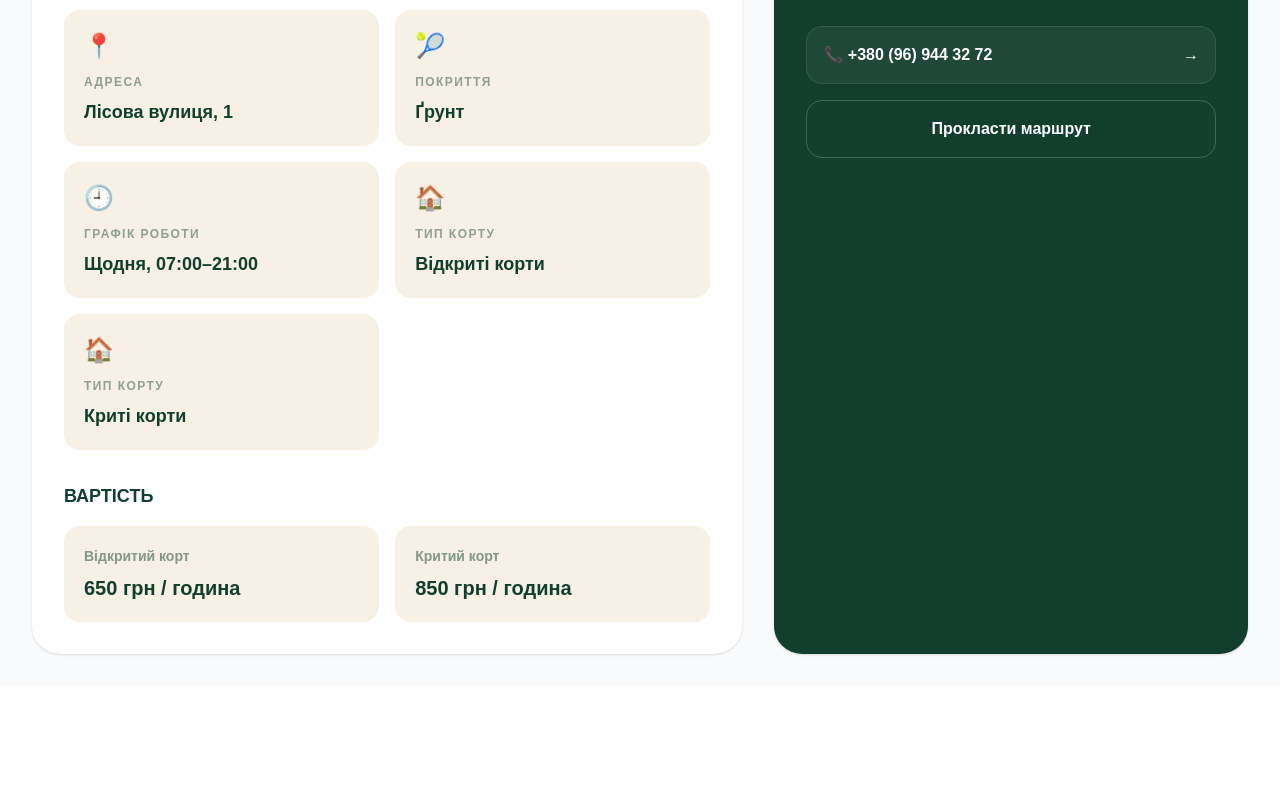
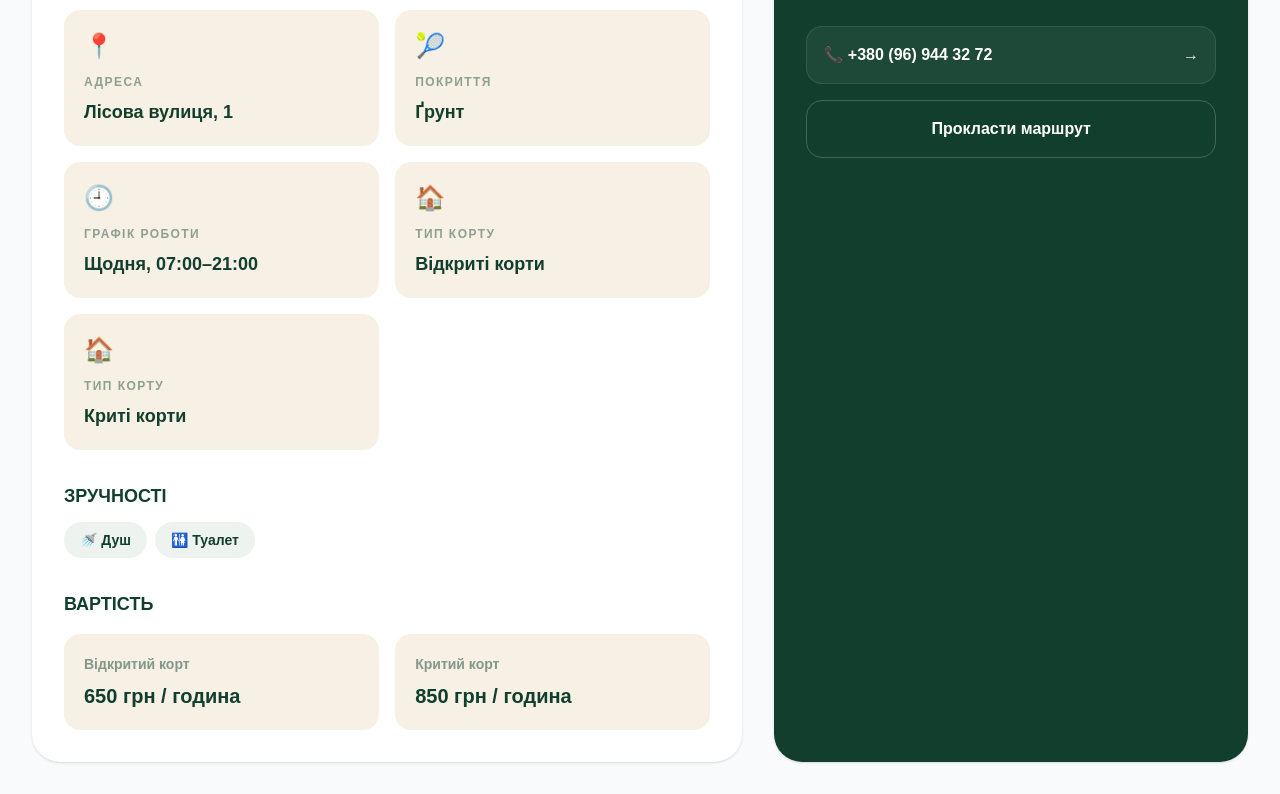
Before and after one commit to yellowblue9912-cell/irpin-tennis-next, a Next.js app: page /courts/campa-bucha in a window 1280 px wide. Shown: the part 892-1686 px from the top of the page. Before the commit the page ends 1578 px from the top, so only its background shows below. Built offline with nearby package versions, Linux system fonts and the light colour scheme.

Commit message:
Add court amenities

```diff
--- a/app/courts/[slug]/page.tsx
+++ b/app/courts/[slug]/page.tsx
@@ -16,6 +16,7 @@ type Court = {
   description: string;
   schedule: string | null;
   courts: string[];
+  amenities?: string[];
   prices: {
     title: string;
     price: string;
@@ -39,6 +40,7 @@ const courts: Record<string, Court> = {
       "Відкритий ґрунтовий тенісний корт в Ірпені. Доступне вечірнє освітлення.",
     schedule: null,
     courts: ["1 відкритий корт"],
+    amenities: ["Туалет", "Тенісна пушка"],
     prices: [
       {
         title: "Оренда корту",
@@ -74,6 +76,7 @@ const courts: Record<string, Court> = {
       "Тенісний комплекс Terrakort із критим та відкритим ґрунтовими кортами.",
     schedule: null,
     courts: ["1 критий корт", "1 відкритий корт"],
+    amenities: ["Душ", "Туалет"],
     prices: [
       {
         title: "Критий корт",
@@ -105,6 +108,7 @@ const courts: Record<string, Court> = {
       "Тенісний комплекс у Бучі з відкритими та критими ґрунтовими кортами.",
     schedule: "Щодня, 07:00–21:00",
     courts: ["Відкриті корти", "Криті корти"],
+    amenities: ["Душ", "Туалет"],
     prices: [
       {
         title: "Відкритий корт",
@@ -136,6 +140,7 @@ const courts: Record<string, Court> = {
       "Відкритий ґрунтовий тенісний корт в Ірпені. Доступне вечірнє освітлення.",
     schedule: null,
     courts: ["1 відкритий корт"],
+    amenities: ["Душ", "Туалет"],
     prices: [
       {
         title: "Оренда корту",
@@ -166,6 +171,7 @@ const courts: Record<string, Court> = {
       "Три відкриті ґрунтові тенісні корти в Пущі-Водиці.",
     schedule: null,
     courts: ["3 відкриті корти"],
+    amenities: ["Душ", "Туалет"],
     prices: [
       {
         title: "Оренда корту",
@@ -303,6 +309,30 @@ export default async function CourtPage({
               ))}
             </div>
 
+            {court.amenities && court.amenities.length > 0 && (
+              <div className="mt-8">
+                <h3 className="text-lg font-black uppercase text-[#123f2d]">
+                  Зручності
+                </h3>
+
+                <div className="mt-3 flex flex-wrap gap-2">
+                  {court.amenities.map((amenity) => (
+                    <span
+                      key={amenity}
+                      className="rounded-full bg-[#edf3ee] px-4 py-2 text-sm font-black text-[#123f2d]"
+                    >
+                      {amenity === "Душ"
+                        ? "🚿 "
+                        : amenity === "Туалет"
+                          ? "🚻 "
+                          : "🎾 "}
+                      {amenity}
+                    </span>
+                  ))}
+                </div>
+              </div>
+            )}
+
             <div className="mt-8">
               <h3 className="text-lg font-black uppercase text-[#123f2d]">
                 Вартість
```
